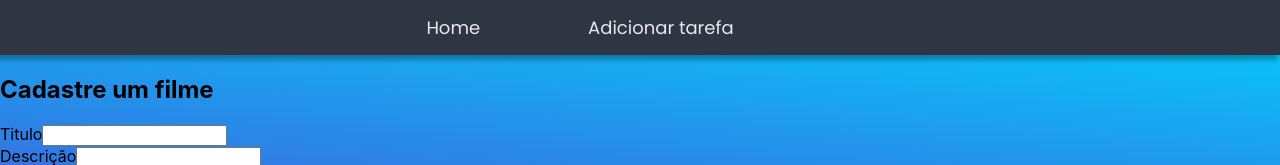
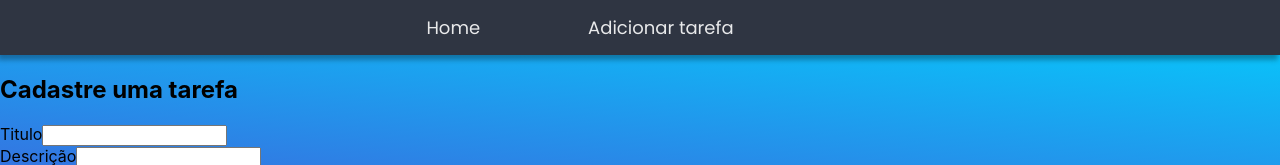
Before and after one commit to lucasmbrute2/frontend-to-do-list-react, a React (Create React App) app: page /add in a window 1280 px wide. Shown: the top 165 px of the page. Built offline with nearby package versions, Linux system fonts and the light colour scheme; the HTML template or start-up script is replaced by a standard one.

Commit message:
corrigindo titulo form add

```diff
--- a/src/pages/addTask/addTask.js
+++ b/src/pages/addTask/addTask.js
@@ -25,7 +25,7 @@ const AddTask = (props)=>{
 
     return(
         <section>
-            <h1 className="add-h1">Cadastre um filme</h1>
+            <h1 className="add-h1">Cadastre uma tarefa</h1>
             <form className="add-form" onSubmit={handleSubmit}>
                 <div className="add-form-group">
                     <label htmlFor="titulo" className="add-form-group-label">Titulo</label>
```
